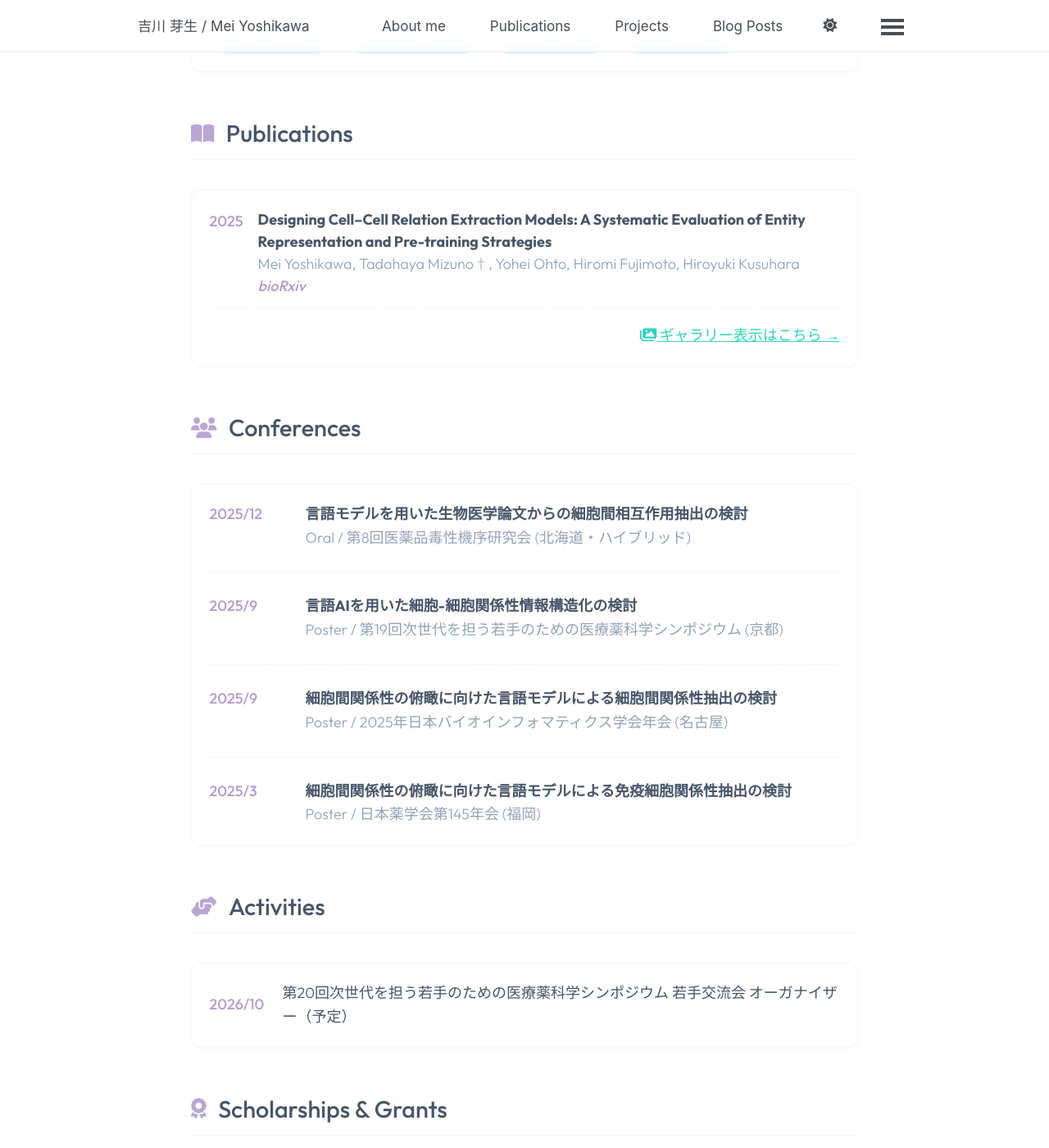
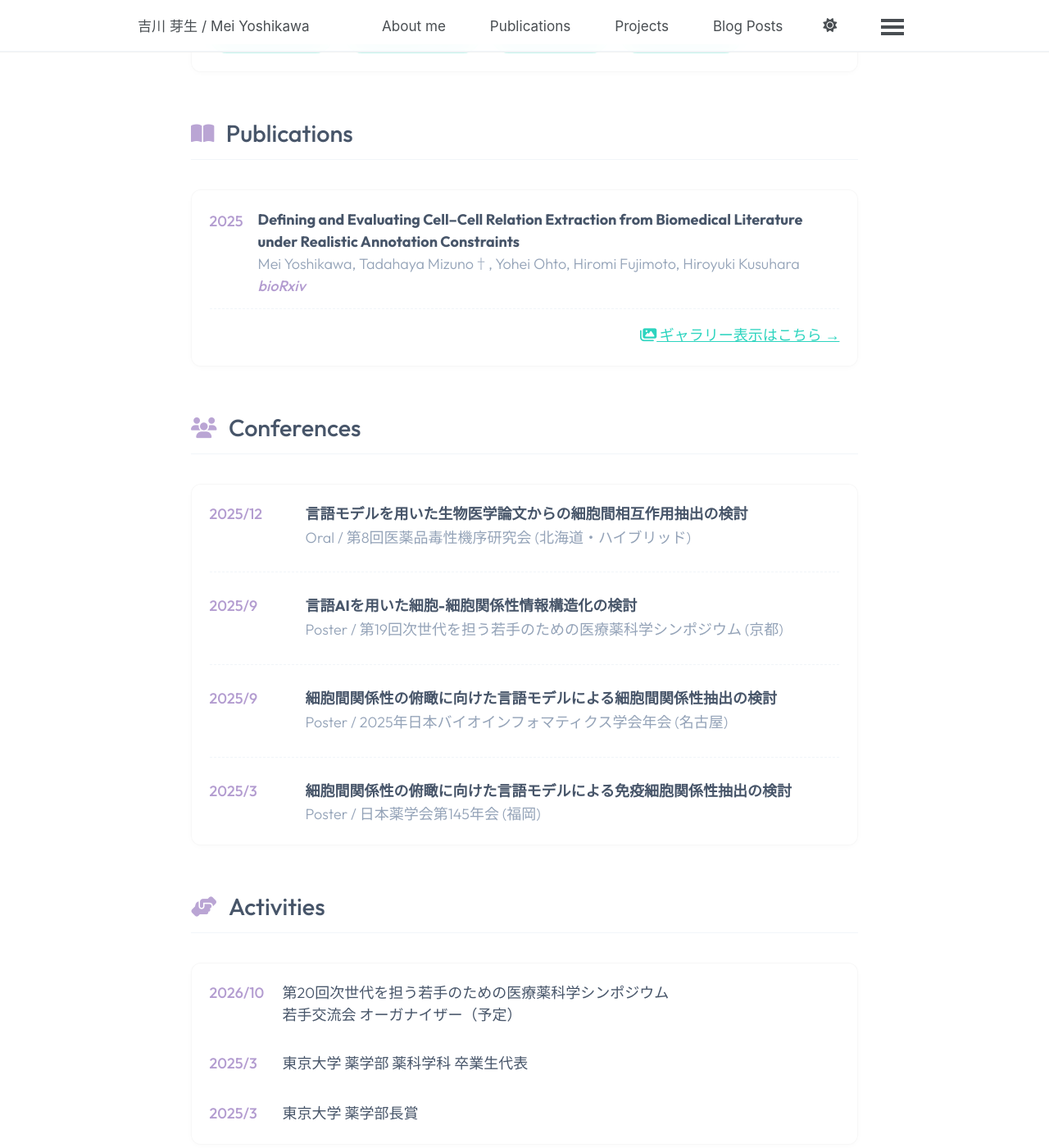
Before and after one commit to DevWithKaiju/DevWithKaiju.github.io, a Jekyll site: the page built from _pages/about.md, in a window 1280 px wide and 1400 px high, scrolled down 1306 px. Shown: the whole window at 82% size. Built offline with Jekyll 4.4.1, drawn with Linux system fonts in a browser that asks for light colours; a script bundle is joined from its source files by our own code; library files that are not in the unit come from our copies.

```diff
--- a/_pages/about.md
+++ b/_pages/about.md
@@ -127,8 +127,19 @@
   <section class="modern-section">
     <h2 class="section-title"><i class="fas fa-hands-helping"></i> Activities</h2>
     <div class="modern-card">
-      <ul class="clean-list">
-        <li><span style="display:inline-block; width: 80px; color: var(--primary-color); font-weight: 500;">2026/10</span> 第20回次世代を担う若手のための医療薬科学シンポジウム 若手交流会 オーガナイザー（予定）</li>
+      <ul class="clean-list" style="display: flex; flex-direction: column; gap: 0.8rem;">
+        <li style="display: flex; gap: 0.5rem; align-items: flex-start;">
+          <span style="min-width: 80px; color: var(--primary-color); font-weight: 500;">2026/10</span>
+          <span style="line-height: 1.5;">第20回次世代を担う若手のための医療薬科学シンポジウム<br>若手交流会 オーガナイザー（予定）</span>
+        </li>
+        <li style="display: flex; gap: 0.5rem; align-items: flex-start;">
+          <span style="min-width: 80px; color: var(--primary-color); font-weight: 500;">2025/3</span>
+          <span style="line-height: 1.5;">東京大学 薬学部 薬科学科 卒業生代表</span>
+        </li>
+        <li style="display: flex; gap: 0.5rem; align-items: flex-start;">
+          <span style="min-width: 80px; color: var(--primary-color); font-weight: 500;">2025/3</span>
+          <span style="line-height: 1.5;">東京大学 薬学部長賞</span>
+        </li>
       </ul>
     </div>
   </section>
--- a/_sass/_custom.scss
+++ b/_sass/_custom.scss
@@ -420,7 +420,7 @@
   margin: 0;
   padding: 0;
   align-items: baseline; /* Fixed alignment */
-  font-size: 1rem;
+  font-size: 1.1rem;
 }
 .cert-grid-title {
   font-weight: 500;
```
Also changed, not shown: _pages/404.md (+13 -2 lines), _pages/projects.html (+11 -29 lines), _pages/year-archive.html (+11 -13 lines), _publications/2025-01-01-biorxiv-paper.md (+3 -3 lines).
